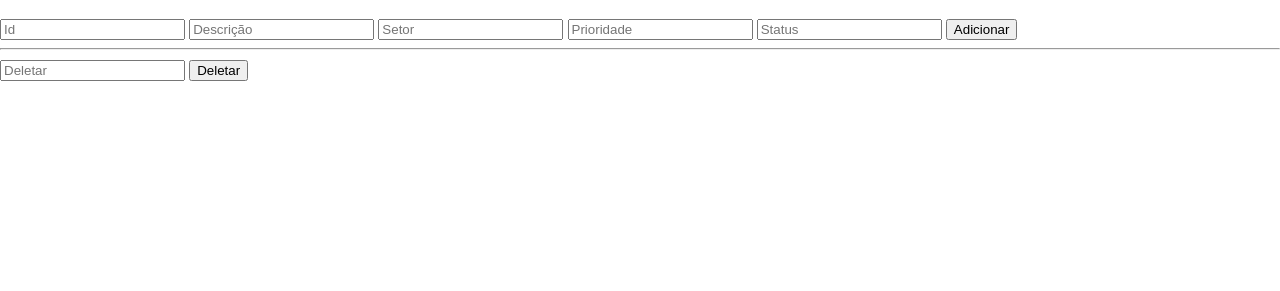
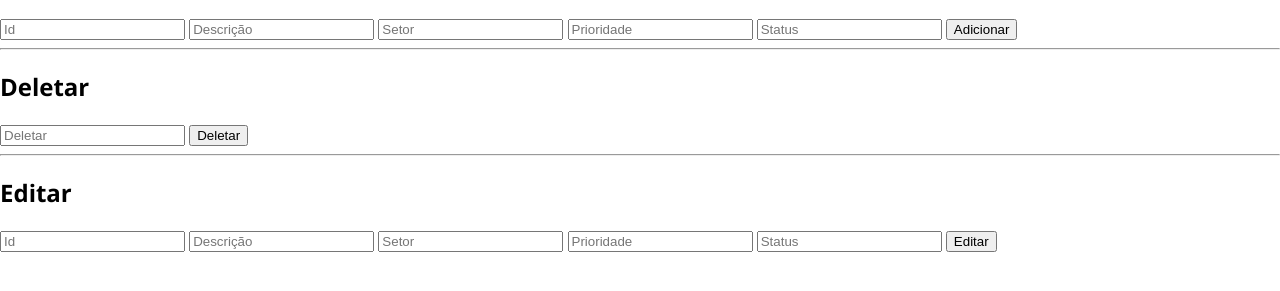
Before and after one commit to DiogoCunhaaa/kiwi, a website: page public/tarefas.html in a window 1280 px wide. Shown: the part 141-432 px from the top of the page. Drawn offline with Linux system fonts and the light colour scheme; no server answers.

Commit message:
task edit route

```diff
--- a/public/tarefas.html
+++ b/public/tarefas.html
@@ -43,8 +43,29 @@
 
     <hr />
 
+    <h2>Deletar</h2>
     <input type="number" id="id_tarefa_delete" placeholder="Deletar" />
     <button onclick="deletarTarefa()">Deletar</button>
+
+    <hr />
+
+    <h2>Editar</h2>
+    <input type="number" id="id_tarefa_edit" placeholder="Id" required />
+    <input
+      type="text"
+      id="descricao_tarefa_edit"
+      placeholder="Descrição"
+      required
+    />
+    <input type="text" id="setor_tarefa_edit" placeholder="Setor" required />
+    <input
+      type="text"
+      id="prioridade_tarefa_edit"
+      placeholder="Prioridade"
+      required
+    />
+    <input type="text" id="status_tarefa_edit" placeholder="Status" required />
+    <button onclick="editarTarefa()">Editar</button>
 
     <script>
       const API_URL = "http://localhost:3333";
@@ -99,6 +120,25 @@
         carregarTarefas();
       }
 
+      async function editarTarefa() {
+        const id_tarefa = document.getElementById("id_tarefa_edit").value;
+        const descricao = document.getElementById("descricao_tarefa_edit").value;
+        const setor = document.getElementById("setor_tarefa_edit").value;
+        const prioridade = document.getElementById("prioridade_tarefa_edit").value;
+        const status = document.getElementById("status_tarefa_edit").value;
+
+        const res = await fetch(`${API_URL}/tasks/edit/${id_tarefa}`, {
+          method: "PUT",
+          headers: { "Content-Type": "application/json" },
+          body: JSON.stringify({
+            descricao_tarefa: descricao,
+            setor_tarefa: setor,
+            prioridade_tarefa: prioridade,
+            status_tarefa: status,
+          }),
+        });
+      }
+
       carregarTarefas();
     </script>
   </body>
--- a/src/controllers/task.controllers.js
+++ b/src/controllers/task.controllers.js
@@ -2,6 +2,7 @@ import {
   getAllTasks,
   insertTask,
   deleteTaskById,
+  editTaskById
 } from "../models/task.models.js";
 
 export const listTasks = async (req, res) => {
```
Also changed, not shown: src/models/task.models.js (+10 -0 lines).
